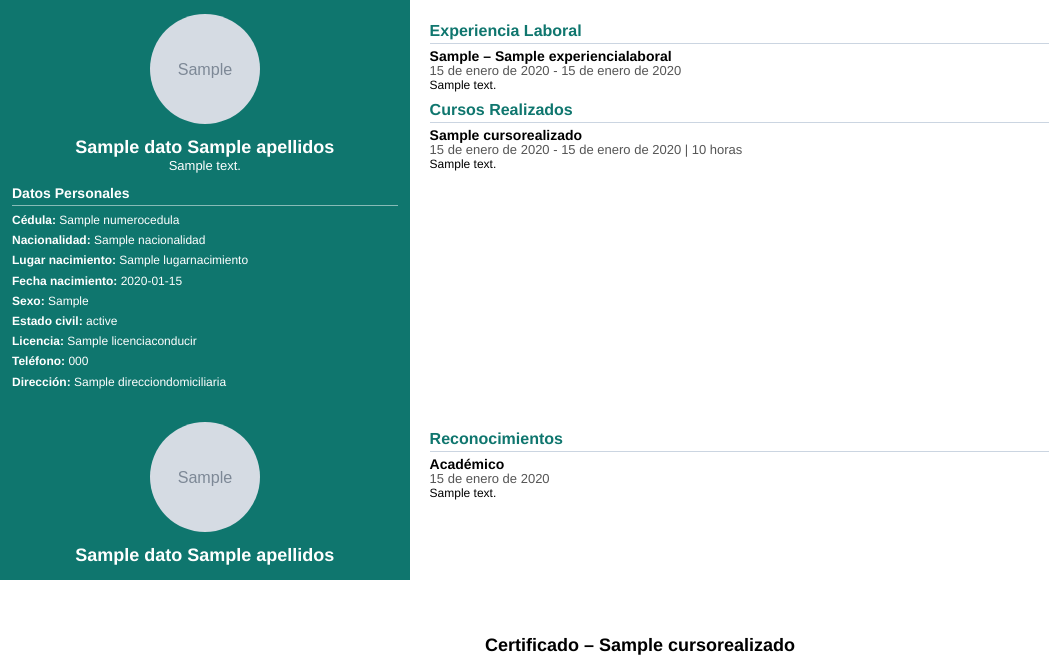
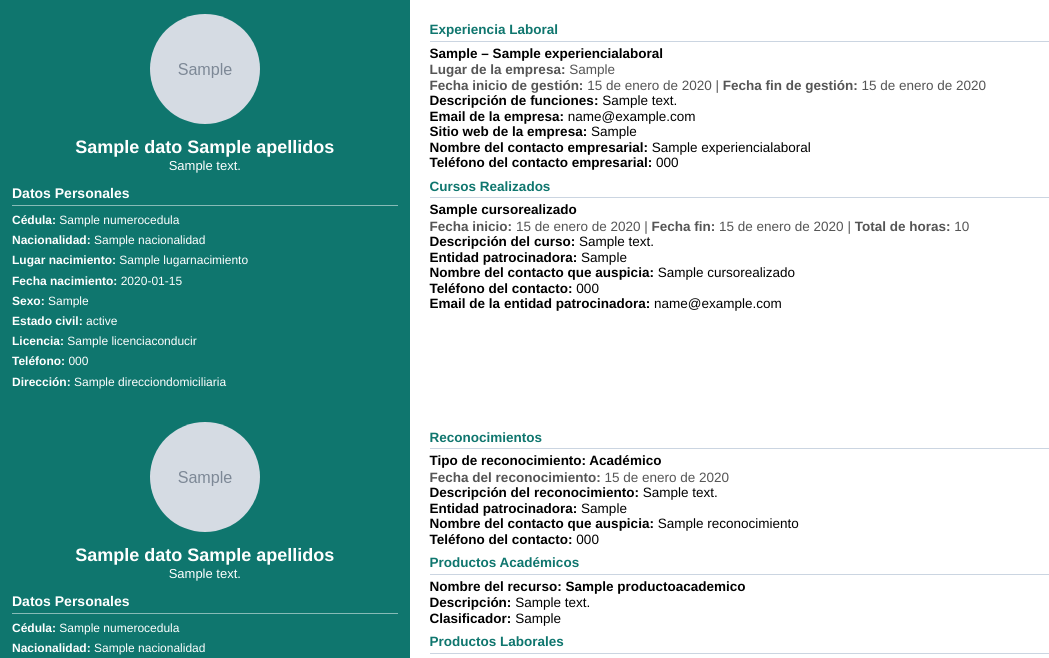
Before and after one commit to ricardoeliaspico359/hojadevidaproyecto, a Django app: template perfil/templates/perfil/pdf_hoja_vida.html in a window 1280 px wide. Shown: the top 658 px of the page, without its empty margins (0-1049 px from the left). Run offline with Django 5.2, Linux system fonts and the light colour scheme; tables that the repository leaves empty hold one stand-in row (values such as "Sample post"); the template is opened without the code that fills it: values that come from a table or form of the project are taken from there, most other values are stand-ins (such as "Sample title", 1, 10 or a date in 2020); grey boxes marked "Sample" are stand-in pictures.

```diff
--- a/perfil/templates/perfil/pdf_hoja_vida.html
+++ b/perfil/templates/perfil/pdf_hoja_vida.html
@@ -33,6 +33,7 @@ td {
     text-align: center;
 }
 
+/* FOTO PERFIL */
 .photo {
     width: 110px;
     height: 110px;
@@ -96,31 +97,28 @@ td {
 .block-title {
     font-weight: bold;
     font-size: 14px;
+    margin-bottom: 1px;
 }
 
 .block-sub {
     font-size: 13px;
     color: #555;
+    margin-bottom: 0;
+    line-height: 1.1;
+}
+
+.right div {
+    font-size: 13.5px;
+    line-height: 1.15;
 }
 
 .label {
     font-weight: bold;
 }
 
-/* ===== SALTOS ===== */
+/* ===== SALTO DE PÁGINA ===== */
 .page-break {
     page-break-before: always;
-}
-
-/* ===== PÁGINA CERTIFICADO ===== */
-.cert-page {
-    text-align: center;
-    padding: 40px;
-}
-
-.cert-page img {
-    width: 90%;
-    height: auto;
 }
 </style>
 </head>
@@ -130,6 +128,7 @@ td {
 <!-- ================= PÁGINA 1 ================= -->
 <table>
 <tr>
+
 <td class="left">
 {% if datos.foto_url %}
 <div class="photo">
@@ -141,6 +140,7 @@ td {
 <div class="subtitle">{{ datos.descripcionperfil }}</div>
 
 <div class="section-title-left">Datos Personales</div>
+
 <div class="item"><strong>Cédula:</strong> {{ datos.numerocedula }}</div>
 <div class="item"><strong>Nacionalidad:</strong> {{ datos.nacionalidad }}</div>
 <div class="item"><strong>Lugar nacimiento:</strong> {{ datos.lugarnacimiento }}</div>
@@ -158,8 +158,39 @@ td {
 {% for e in experiencias %}
 <div class="block">
     <div class="block-title">{{ e.cargodesempenado }} – {{ e.nombrempresa }}</div>
-    <div class="block-sub">{{ e.fechainiciogestion }} - {{ e.fechafingestion|default:"Actualidad" }}</div>
-    <div>{{ e.descripcionfunciones }}</div>
+
+    {% if e.lugarempresa %}
+    <div class="block-sub"><span class="label">Lugar de la empresa:</span> {{ e.lugarempresa }}</div>
+    {% endif %}
+
+    <div class="block-sub">
+        <span class="label">Fecha inicio de gestión:</span> {{ e.fechainiciogestion }}
+        {% if e.fechafingestion %}
+        | <span class="label">Fecha fin de gestión:</span> {{ e.fechafingestion }}
+        {% else %}
+        | <span class="label">Estado:</span> Actualidad
+        {% endif %}
+    </div>
+
+    {% if e.descripcionfunciones %}
+    <div><span class="label">Descripción de funciones:</span> {{ e.descripcionfunciones }}</div>
+    {% endif %}
+
+    {% if e.emailempresa %}
+    <div><span class="label">Email de la empresa:</span> {{ e.emailempresa }}</div>
+    {% endif %}
+
+    {% if e.sitiowebempresa %}
+    <div><span class="label">Sitio web de la empresa:</span> {{ e.sitiowebempresa }}</div>
+    {% endif %}
+
+    {% if e.nombrecontactoempresarial %}
+    <div><span class="label">Nombre del contacto empresarial:</span> {{ e.nombrecontactoempresarial }}</div>
+    {% endif %}
+
+    {% if e.telefonocontactoempresarial %}
+    <div><span class="label">Teléfono del contacto empresarial:</span> {{ e.telefonocontactoempresarial }}</div>
+    {% endif %}
 </div>
 {% empty %}
 <div>No registra experiencia laboral</div>
@@ -169,10 +200,32 @@ td {
 {% for c in cursos %}
 <div class="block">
     <div class="block-title">{{ c.nombrecurso }}</div>
+
     <div class="block-sub">
-        {{ c.fechainicio }} - {{ c.fechafin }} | {{ c.totalhoras }} horas
+        <span class="label">Fecha inicio:</span> {{ c.fechainicio }}
+        {% if c.fechafin %}| <span class="label">Fecha fin:</span> {{ c.fechafin }}{% endif %}
+        | <span class="label">Total de horas:</span> {{ c.totalhoras }}
     </div>
-    <div>{{ c.descripcioncurso }}</div>
+
+    {% if c.descripcioncurso %}
+    <div><span class="label">Descripción del curso:</span> {{ c.descripcioncurso }}</div>
+    {% endif %}
+
+    {% if c.entidadpatrocinadora %}
+    <div><span class="label">Entidad patrocinadora:</span> {{ c.entidadpatrocinadora }}</div>
+    {% endif %}
+
+    {% if c.nombrecontactoauspicia %}
+    <div><span class="label">Nombre del contacto que auspicia:</span> {{ c.nombrecontactoauspicia }}</div>
+    {% endif %}
+
+    {% if c.telefonocontactoauspicia %}
+    <div><span class="label">Teléfono del contacto:</span> {{ c.telefonocontactoauspicia }}</div>
+    {% endif %}
+
+    {% if c.emailempresapatrocinadora %}
+    <div><span class="label">Email de la entidad patrocinadora:</span> {{ c.emailempresapatrocinadora }}</div>
+    {% endif %}
 </div>
 {% empty %}
 <div>No registra cursos</div>
@@ -187,30 +240,125 @@ td {
 <!-- ================= PÁGINA 2 ================= -->
 <table>
 <tr>
+
 <td class="left">
+<!-- MISMA COLUMNA IZQUIERDA (SIN CAMBIOS) -->
 {% if datos.foto_url %}
-<div class="photo"><img src="{{ datos.foto_url }}"></div>
+<div class="photo">
+    <img src="{{ datos.foto_url }}">
+</div>
 {% endif %}
+
 <div class="name">{{ datos.nombres }} {{ datos.apellidos }}</div>
+<div class="subtitle">{{ datos.descripcionperfil }}</div>
+
+<div class="section-title-left">Datos Personales</div>
+
+<div class="item"><strong>Cédula:</strong> {{ datos.numerocedula }}</div>
+<div class="item"><strong>Nacionalidad:</strong> {{ datos.nacionalidad }}</div>
+<div class="item"><strong>Lugar nacimiento:</strong> {{ datos.lugarnacimiento }}</div>
+<div class="item"><strong>Fecha nacimiento:</strong> {{ datos.fechanacimiento }}</div>
+<div class="item"><strong>Sexo:</strong> {{ datos.get_sexo_display }}</div>
+<div class="item"><strong>Estado civil:</strong> {{ datos.estadocivil }}</div>
+<div class="item"><strong>Licencia:</strong> {{ datos.licenciaconducir }}</div>
+<div class="item"><strong>Teléfono:</strong> {{ datos.telefonoconvencional }}</div>
+<div class="item"><strong>Dirección:</strong> {{ datos.direcciondomiciliaria }}</div>
 </td>
 
 <td class="right">
 
+<!-- TODO LO DEMÁS: RECONOCIMIENTOS, PRODUCTOS, VENTA -->
+<!-- (CONTENIDO EXACTAMENTE IGUAL AL ORIGINAL) -->
+
+<!-- aquí continúa tal cual tu código original -->
+
+
+<!-- ================= RECONOCIMIENTOS ================= -->
 <div class="section-title">Reconocimientos</div>
 {% for r in reconocimientos %}
 <div class="block">
-    <div class="block-title">{{ r.tiporeconocimiento }}</div>
-    <div class="block-sub">{{ r.fechareconocimiento }}</div>
-    <div>{{ r.descripcionreconocimiento }}</div>
+
+    <div class="block-title">
+        <span class="label">Tipo de reconocimiento:</span> {{ r.tiporeconocimiento }}
+    </div>
+
+    <div class="block-sub">
+        <span class="label">Fecha del reconocimiento:</span> {{ r.fechareconocimiento }}
+    </div>
+
+    {% if r.descripcionreconocimiento %}
+    <div><span class="label">Descripción del reconocimiento:</span> {{ r.descripcionreconocimiento }}</div>
+    {% endif %}
+
+    {% if r.entidadpatrocinadora %}
+    <div><span class="label">Entidad patrocinadora:</span> {{ r.entidadpatrocinadora }}</div>
+    {% endif %}
+
+    {% if r.nombrecontactoauspicia %}
+    <div><span class="label">Nombre del contacto que auspicia:</span> {{ r.nombrecontactoauspicia }}</div>
+    {% endif %}
+
+    {% if r.telefonocontactoauspicia %}
+    <div><span class="label">Teléfono del contacto:</span> {{ r.telefonocontactoauspicia }}</div>
+    {% endif %}
+
 </div>
 {% empty %}
 <div>No registra reconocimientos</div>
 {% endfor %}
 
+<!-- ================= PRODUCTOS ACADÉMICOS ================= -->
+<div class="section-title">Productos Académicos</div>
+{% for pa in prod_academicos %}
+<div class="block">
+
+    <div class="block-title">
+        <span class="label">Nombre del recurso:</span> {{ pa.nombrerecurso }}
+    </div>
+
+    {% if pa.descripcion %}
+    <div>
+        <span class="label">Descripción:</span> {{ pa.descripcion }}
+    </div>
+    {% endif %}
+
+    {% if pa.clasificador %}
+    <div>
+        <span class="label">Clasificador:</span> {{ pa.clasificador }}
+    </div>
+    {% endif %}
+
+</div>
+{% empty %}
+<div>No registra productos académicos</div>
+{% endfor %}
+<!-- ================= PRODUCTOS LABORALES ================= -->
+<div class="section-title">Productos Laborales</div>
+{% for pl in prod_laborales %}
+<div class="block">
+    <div class="block-title">{{ pl.nombreproducto }}</div>
+    <div>{{ pl.descripcion }}</div>
+</div>
+{% empty %}
+<div>No registra productos laborales</div>
+{% endfor %}
+
+<!-- ================= VENTA GARAGE ================= -->
+<div class="section-title">Venta Garage</div>
+{% for v in ventas %}
+<div class="block">
+    <div class="block-title">
+        {{ v.nombreproducto }} – ${{ v.valordelbien }}
+    </div>
+    <div>{{ v.estadoproducto }} | {{ v.descripcion }}</div>
+</div>
+{% empty %}
+<div>No registra ventas</div>
+{% endfor %}
+
 </td>
 </tr>
 </table>
-
 <!-- ================= CERTIFICADOS CURSOS ================= -->
 {% for c in cursos %}
 {% if c.rutacertificado %}
```
